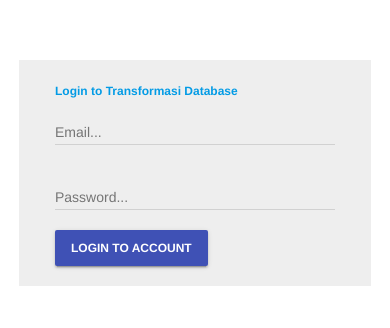
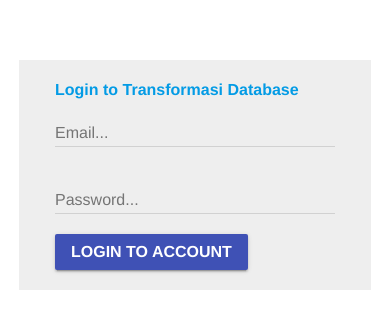
Before and after one commit to pegolas/trnsf, a plain HTML site: page public/index.html in a window 390 px wide. Shown: the part 190-518 px from the top of the page. Drawn offline with nearby package versions, Linux system fonts and the light colour scheme; some packages are replaced by stand-ins of ours; no server answers; a web font is replaced by a local one.

Commit message:
Some CSS Fix

```diff
--- a/public/styles.css
+++ b/public/styles.css
@@ -62,16 +62,16 @@ a {
         width: calc(100% - 60px) !important;
     }
     .mdl-layout-title {
-        font-size: 14px;
+        font-size: 16px;
     }
     .mdl-textfield__input {
-        font-size: 14px;
+        font-size: 16px;
     }
     .mdl-button {
-        font-size: 12px;
+        font-size: 16px;
     }
     .mdl-card__supporting-text {
-        font-size: 12px;
+        font-size: 16px;
     }
     .mdl-textfield {
         width: -webkit-fill-available;
```
